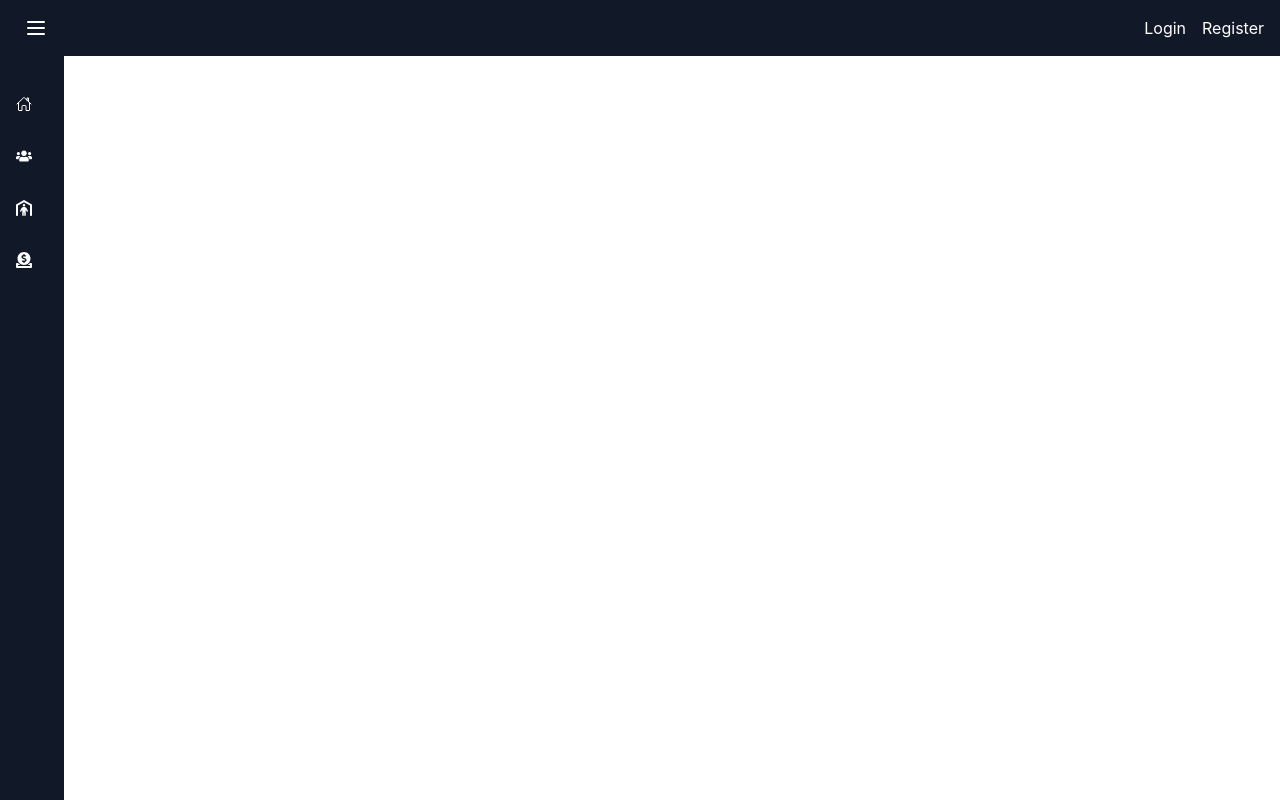
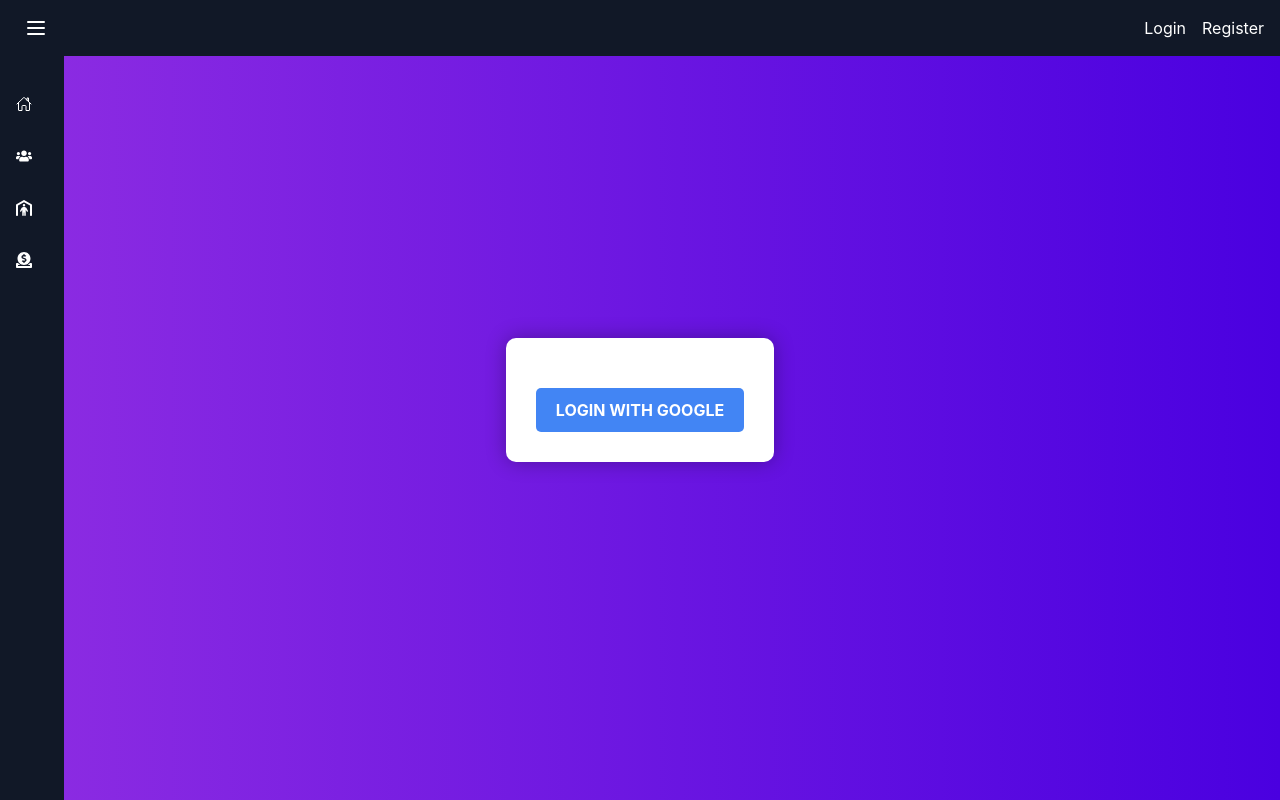
Before and after one commit to aryab2003/my-ngo-app, a React (Create React App) app: page / in a window 1280 px wide. Built offline with nearby package versions, Linux system fonts and the light colour scheme.

Commit message:
feat:added google auth

```diff
--- a/package.json
+++ b/package.json
@@ -12,6 +12,7 @@
     "@testing-library/user-event": "^13.5.0",
     "axios": "^1.6.8",
     "classnames": "^2.5.1",
+    "firebase": "^10.9.0",
     "leaflet": "^1.9.4",
     "lucide-react": "^0.362.0",
     "mapbox-gl": "^3.2.0",
--- a/src/Components/Navbar.js
+++ b/src/Components/Navbar.js
@@ -1,6 +1,6 @@
 import React from "react";
 
-const Navbar = ({ darkMode, toggleDarkMode, registered }) => {
+const Navbar = ({ isLoggedIn, registered }) => {
   return (
     <nav className="bg-gray-900 fixed dark:bg-gray-900 p-4 w-full z-[49]">
       <div className="container mx-auto flex justify-between items-center">
@@ -8,17 +8,20 @@
           <a href="#" className="text-white dark:text-gray-200 font-bold"></a>
         </div>
         <div className="space-x-4 text-white">
-          <button>
-            <a href="/login">Login</a>
-          </button>
+          {isLoggedIn ? (
+            <button>
+              <a href="/logout">Logout</a>
+            </button>
+          ) : (
+            <button>
+              <a href="/login">Login</a>
+            </button>
+          )}
           {!registered && (
             <button>
               <a href="/register">Register</a>
             </button>
           )}
-
-          {/* <button>Log out</button> */}
-          {/* <button onClick={toggleDarkMode} className="text-white dark:text-gray-200">Dark Mode</button> */}
         </div>
       </div>
     </nav>
--- a/src/Pages/Login.js
+++ b/src/Pages/Login.js
@@ -1,41 +1,106 @@
 import React, { useState } from "react";
+import { initializeApp } from "firebase/app";
+import { getAuth, signInWithPopup, GoogleAuthProvider } from "firebase/auth";
 
-const Login = () => {
-  // State to manage login status
+const Login = ({ history }) => {
   const [isLoggedIn, setIsLoggedIn] = useState(false);
+  const [userName, setUserName] = useState("");
+  const firebaseConfig = {
+    apiKey: "AIzaSyB7o3RDQK2SMApL-NvFlfXtggL060O8kyM",
+    authDomain: "ngofe-98743.firebaseapp.com",
+    projectId: "ngofe-98743",
+    storageBucket: "ngofe-98743.appspot.com",
+    messagingSenderId: "140441035734",
+    appId: "1:140441035734:web:92d979011f7b3309bfba77",
+    measurementId: "G-JWW7N3XXR1",
+  };
+  // Initialize Firebase
+  initializeApp(firebaseConfig);
 
-  // Function to handle login
-  const handleLogin = () => {
-    // Simulate successful login
+  // Function to handle Google login
+  const handleGoogleLogin = async () => {
+    try {
+      const auth = getAuth();
+      const provider = new GoogleAuthProvider();
+      const result = await signInWithPopup(auth, provider);
+      console.log(result);
       setIsLoggedIn(true);
-  };
 
-  // Function to handle logout
-  const handleLogout = () => {
-    // Simulate logout
-    setIsLoggedIn(false);
+      // Retrieve user's name from authentication result
+      const userDisplayName = result.user.displayName;
+      setUserName(userDisplayName);
+
+      // Redirect to home page after 5 seconds
+      setTimeout(() => {
+        window.location.href = "/home"; // Change "/home" to the actual path of your home page
+      }, 5000);
+    } catch (error) {
+      console.error(error);
+    }
   };
 
   return (
+    <div
+      style={{
+        display: "flex",
+        justifyContent: "center",
+        alignItems: "center",
+        height: "100vh",
+        background: "linear-gradient(to right, #8e2de2, #4a00e0)",
+      }}
+    >
+      <div
+        style={{
+          textAlign: "center",
+          background: "#fff",
+          padding: "30px",
+          borderRadius: "10px",
+          boxShadow: "0px 0px 20px 0px rgba(0,0,0,0.3)",
+        }}
+      >
+        {isLoggedIn ? (
           <div>
-      {/* Conditional rendering based on login status */}
-      {isLoggedIn ? (
-        // If logged in, display greeting and logout button
-        <div>
-          <h1>Hello User!</h1>
-          <button onClick={handleLogout}>Logout</button>
+            <h1 style={{ color: "#4a00e0" }}>Welcome {userName}!</h1>
+            <button
+              style={{
+                backgroundColor: "#FF5733",
+                color: "#FFF",
+                padding: "10px 20px",
+                border: "none",
+                borderRadius: "5px",
+                cursor: "pointer",
+                marginTop: "20px",
+                fontSize: "16px",
+                fontWeight: "bold",
+                textTransform: "uppercase",
+              }}
+              onClick={() => setIsLoggedIn(false)}
+            >
+              Logout
+            </button>
           </div>
         ) : (
-        // If not logged in, display login form
           <div>
-          <h1>Login</h1>
-          <form>
-            <input type="text" placeholder="Username" />
-            <input type="password" placeholder="Password" />
-            <button onClick={handleLogin}>Login</button>
-          </form>
+            <button
+              style={{
+                backgroundColor: "#4285F4",
+                color: "#FFF",
+                padding: "10px 20px",
+                border: "none",
+                borderRadius: "5px",
+                cursor: "pointer",
+                marginTop: "20px",
+                fontSize: "16px",
+                fontWeight: "bold",
+                textTransform: "uppercase",
+              }}
+              onClick={handleGoogleLogin}
+            >
+              Login with Google
+            </button>
           </div>
         )}
+      </div>
     </div>
   );
 };
```
Also changed, not shown: src/Pages/Firebase.js (added, +20 -0 lines), 2 other files (tests, documents, lock files or other folders). Lines whose indentation alone changed are shown as unchanged.
